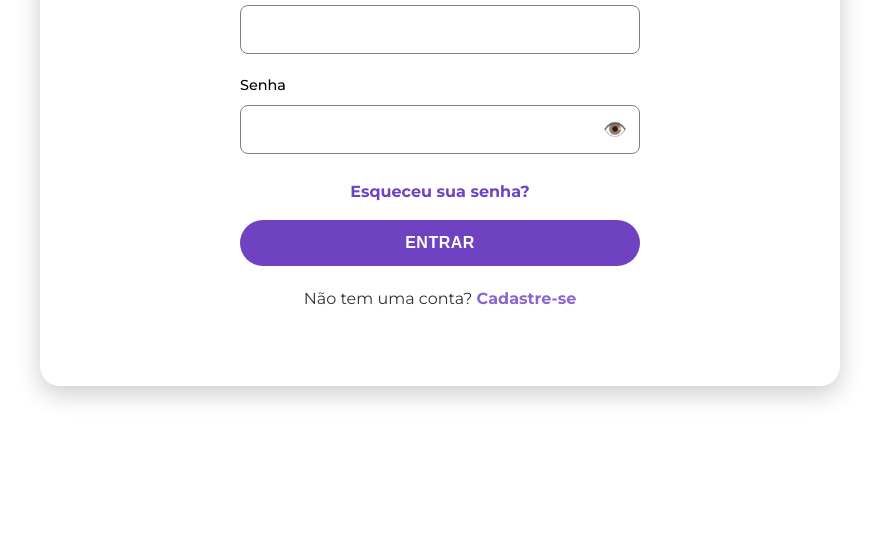
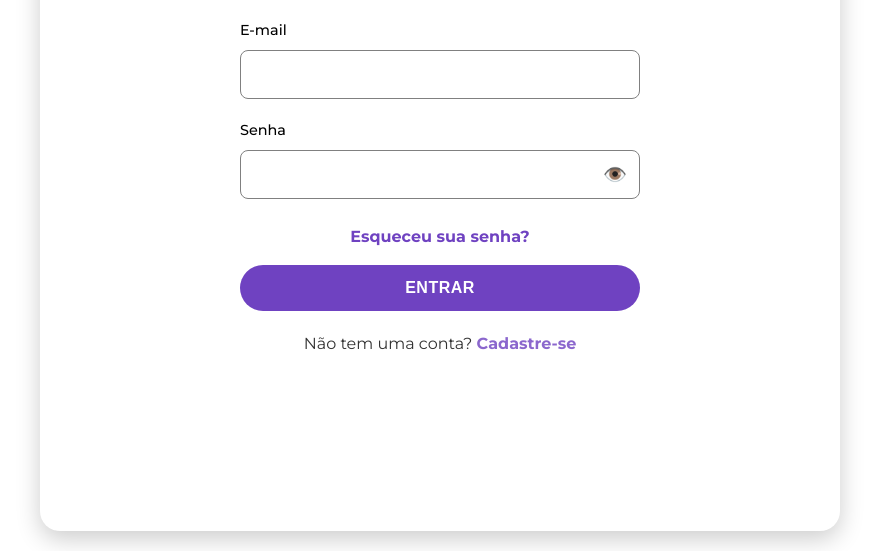
Before and after one commit to matheusj1/GameRivals-Site, a plain HTML site: page login-split-form.html in a window 1280 px wide. Shown: the part 339-890 px from the top of the page, without its empty margins (200-1079 px from the left). Before the commit the page ends 800 px from the top, so only its background shows below. Drawn offline with Linux system fonts and the light colour scheme.

Commit message:
login altura

```diff
--- a/css/login-split-form.css
+++ b/css/login-split-form.css
@@ -31,7 +31,7 @@ body {
     position: relative;
     width: 100%;
     max-width: 800px;
-    height: 650px;
+    height: 850px;
     background: var(--card-bg);
     border-radius: 20px;
     box-shadow: 0 8px 25px rgba(0,0,0,0.2);
```
